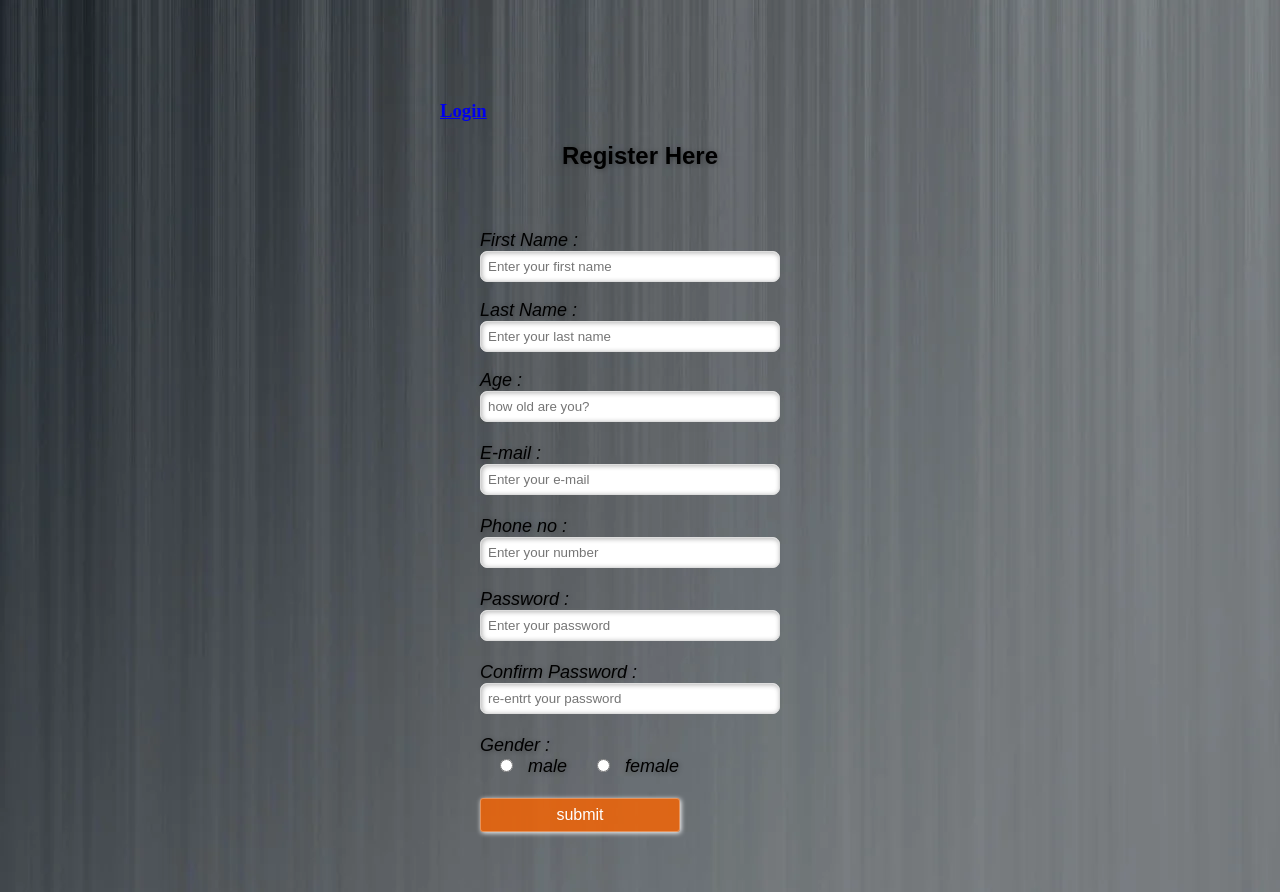
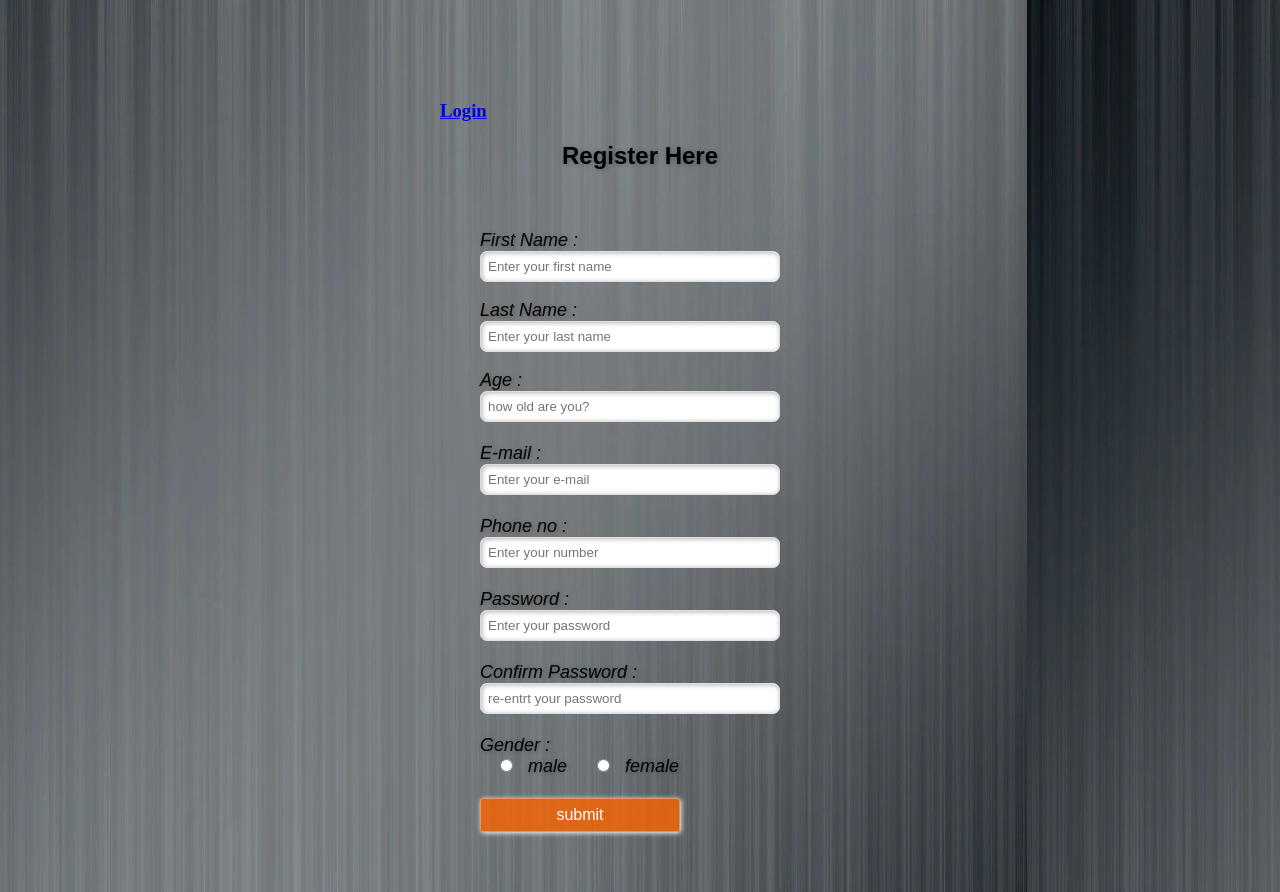
Before and after one commit to Afifa321/AfifaRegistratuon, a plain HTML site: page index.html in a window 1280 px wide. Drawn offline with Linux system fonts and the light colour scheme.

Commit message:
Update cs33.css

```diff
--- a/cs33.css
+++ b/cs33.css
@@ -5,7 +5,7 @@
 body
 {
 	background : url("g1.jpg");
-	background-size:280;
+	background-size:cover;
 	background-position : -400px 0px;
 }
 h2
```
